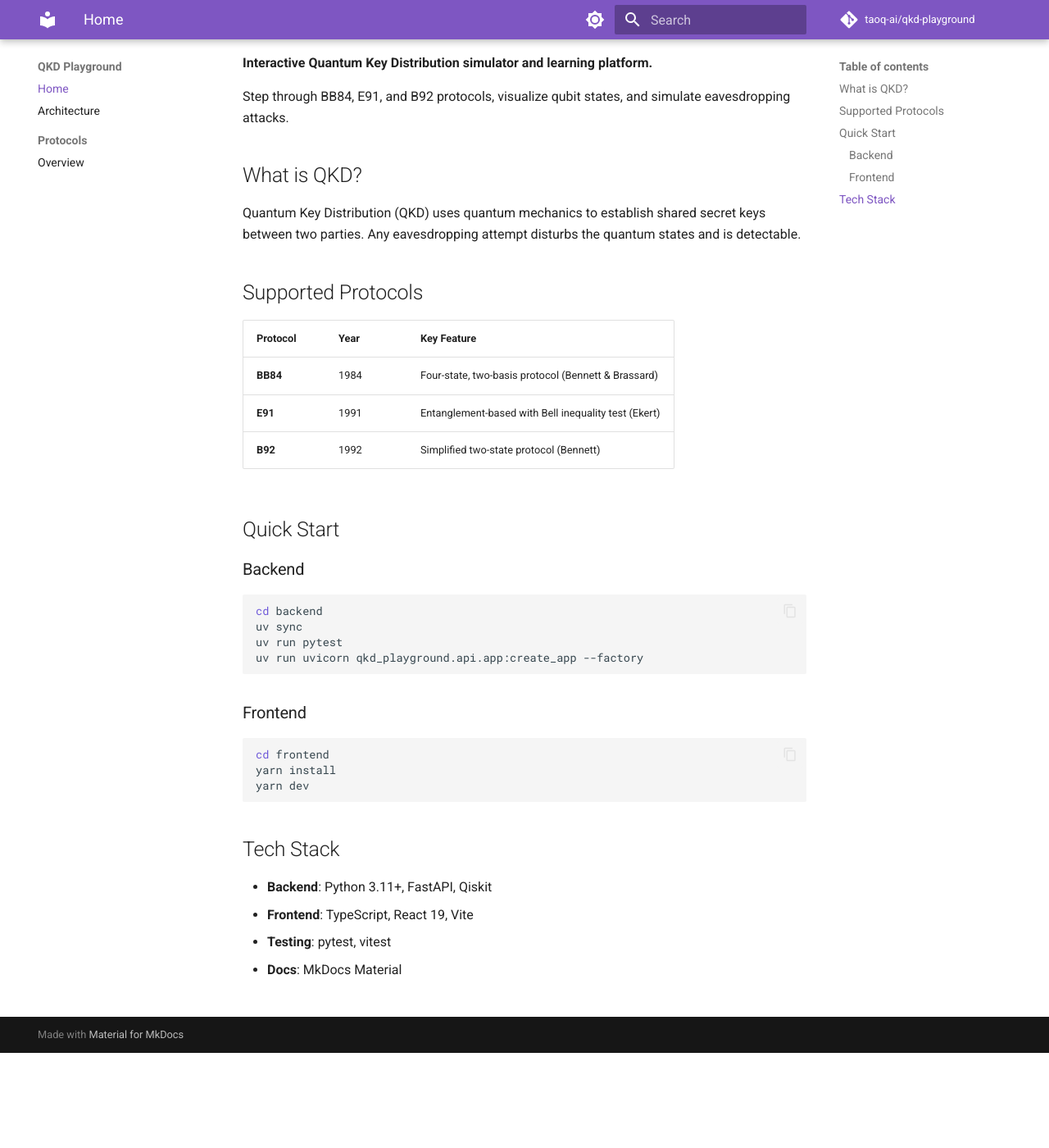
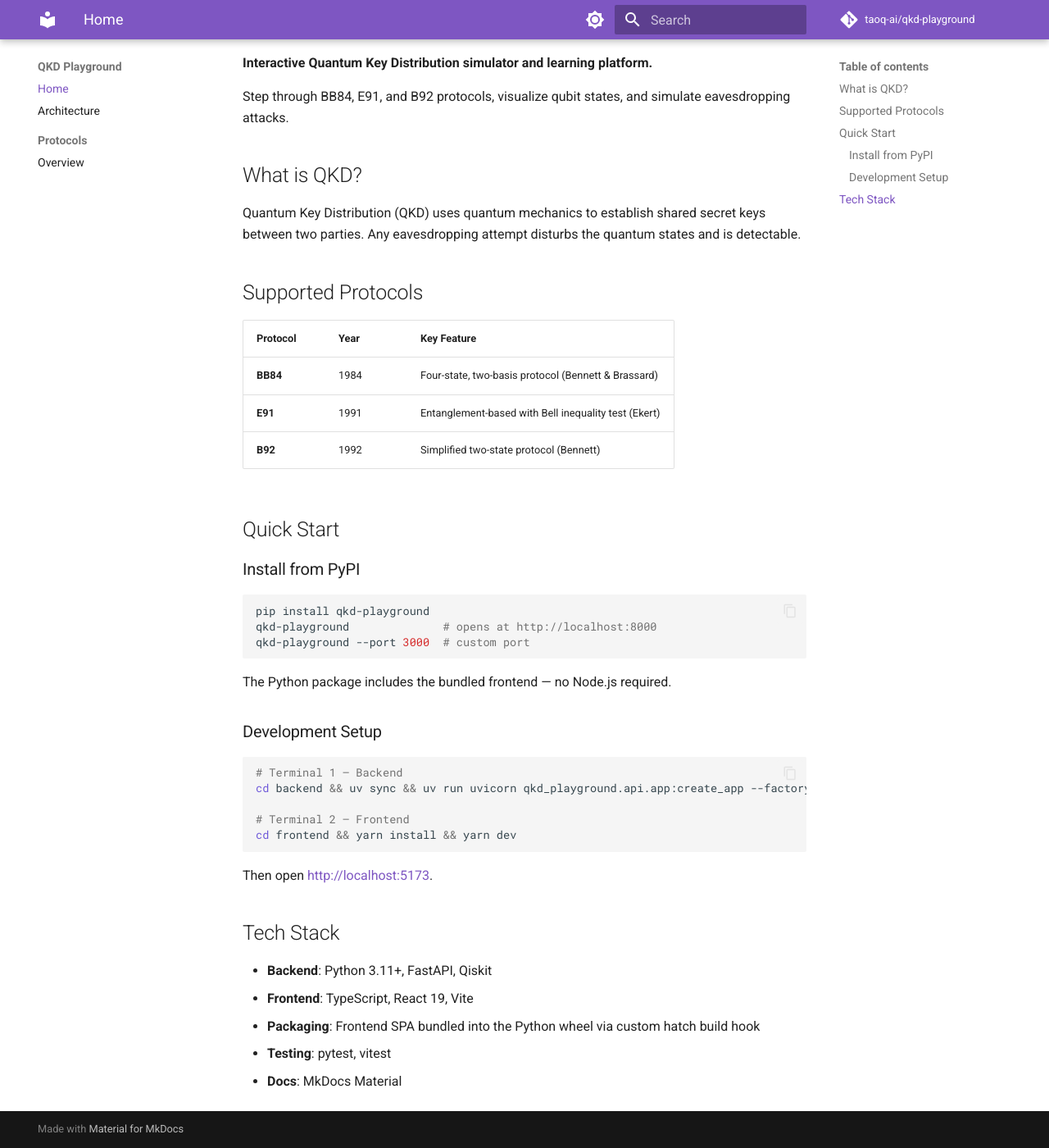
Before and after one commit to taoq-ai/qkd-playground, an MkDocs documentation site: the page built from docs/index.md, in a window 1280 px wide and 1400 px high, scrolled down 116 px. Shown: the whole window at 82% size. Built offline with MkDocs 1.6.1 and Material for MkDocs 9.7.7, drawn with Linux system fonts in a browser that asks for light colours; comment, search, counter and statistics services are not loaded.

Commit message:
docs: update mkdocs with bundled installation and deployment model

````diff
--- a/docs/index.md
+++ b/docs/index.md
@@ -18,26 +18,32 @@ Quantum Key Distribution (QKD) uses quantum mechanics to establish shared secret
 
 ## Quick Start
 
-### Backend
+### Install from PyPI
 
 ```bash
-cd backend
-uv sync
-uv run pytest
-uv run uvicorn qkd_playground.api.app:create_app --factory
+pip install qkd-playground
+qkd-playground              # opens at http://localhost:8000
+qkd-playground --port 3000  # custom port
 ```
 
-### Frontend
+The Python package includes the bundled frontend — no Node.js required.
+
+### Development Setup
 
 ```bash
-cd frontend
-yarn install
-yarn dev
+# Terminal 1 — Backend
+cd backend && uv sync && uv run uvicorn qkd_playground.api.app:create_app --factory --reload
+
+# Terminal 2 — Frontend
+cd frontend && yarn install && yarn dev
 ```
+
+Then open [http://localhost:5173](http://localhost:5173).
 
 ## Tech Stack
 
 - **Backend**: Python 3.11+, FastAPI, Qiskit
 - **Frontend**: TypeScript, React 19, Vite
+- **Packaging**: Frontend SPA bundled into the Python wheel via custom hatch build hook
 - **Testing**: pytest, vitest
 - **Docs**: MkDocs Material
````
Also changed, not shown: docs/architecture.md (+16 -2 lines).
